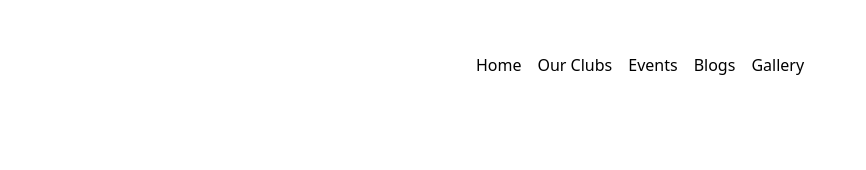
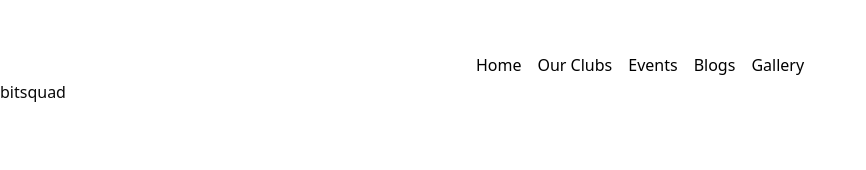
Before and after one commit to AnilKumt/clubs, a React (Vite) app: page /bitsquad in a window 1280 px wide. Shown: the top 170 px of the page, without its empty margins (0-866 px from the left). Built offline with nearby package versions, Linux system fonts and the light colour scheme.

Commit message:
made simple components for clubs

```diff
--- a/src/App.jsx
+++ b/src/App.jsx
@@ -2,9 +2,9 @@ import { BrowserRouter as Router, Routes, Route } from "react-router-dom";
 import Landing from "./components/Landing";
 import Events from "./components/Events";
 import Navbar from "./components/Navbar";
-// import GDG from "./pages/GDG";
-// import Dataworks from "./pages/Dataworks";
-// import Bitsquad from "./pages/Bitsquad";
+import GDG from "./components/Gdg";
+import Dataworks from "./components/Dataworks";
+import Bitsquad from "./components/Bitsquad";
 
 function App() {
   return (
@@ -15,9 +15,9 @@ function App() {
         <Route path="/" element={<Landing />} /> {/* Landing page with GSAP */}
         <Route path="/events" element={<Events />} />
 
-        {/* <Route path="/gdg" element={<GDG />} />
+        <Route path="/gdg" element={<GDG />} />
         <Route path="/dataworks" element={<Dataworks />} />
-        <Route path="/bitsquad" element={<Bitsquad />} /> */}
+        <Route path="/bitsquad" element={<Bitsquad />} />
 
       </Routes>
        </div>
--- /dev/null
+++ b/src/components/Bitsquad.jsx
@@ -0,0 +1,9 @@
+import React from 'react'
+
+const bitsquad = () => {
+  return (
+    <div>bitsquad</div>
+  )
+}
+
+export default bitsquad;
--- /dev/null
+++ b/src/components/Dataworks.jsx
@@ -0,0 +1,9 @@
+import React from 'react'
+
+const dataworks = () => {
+  return (
+    <div>dataworks</div>
+  )
+}
+
+export default dataworks
--- /dev/null
+++ b/src/components/Gdg.jsx
@@ -0,0 +1,9 @@
+import React from 'react'
+
+const gdg = () => {
+  return (
+    <div>gdg</div>
+  )
+}
+
+export default gdg
--- a/src/components/Navbar.jsx
+++ b/src/components/Navbar.jsx
@@ -19,9 +19,9 @@ function Navbar({
 
         <MenuItem setActive={setActive} active={active} item="Our Clubs">
           <div className="flex flex-col space-y-4 text-sm">
-            <HoveredLink href="/web-dev">GDG</HoveredLink>
-            <HoveredLink href="/interface-design">Dataworks</HoveredLink>
-            <HoveredLink href="/seo">Bitsquad</HoveredLink>
+            <HoveredLink href="/gdg">GDG</HoveredLink>
+            <HoveredLink href="/dataworks">Dataworks</HoveredLink>
+            <HoveredLink href="/bitsquad">Bitsquad</HoveredLink>
           </div>
         </MenuItem>
 
```
